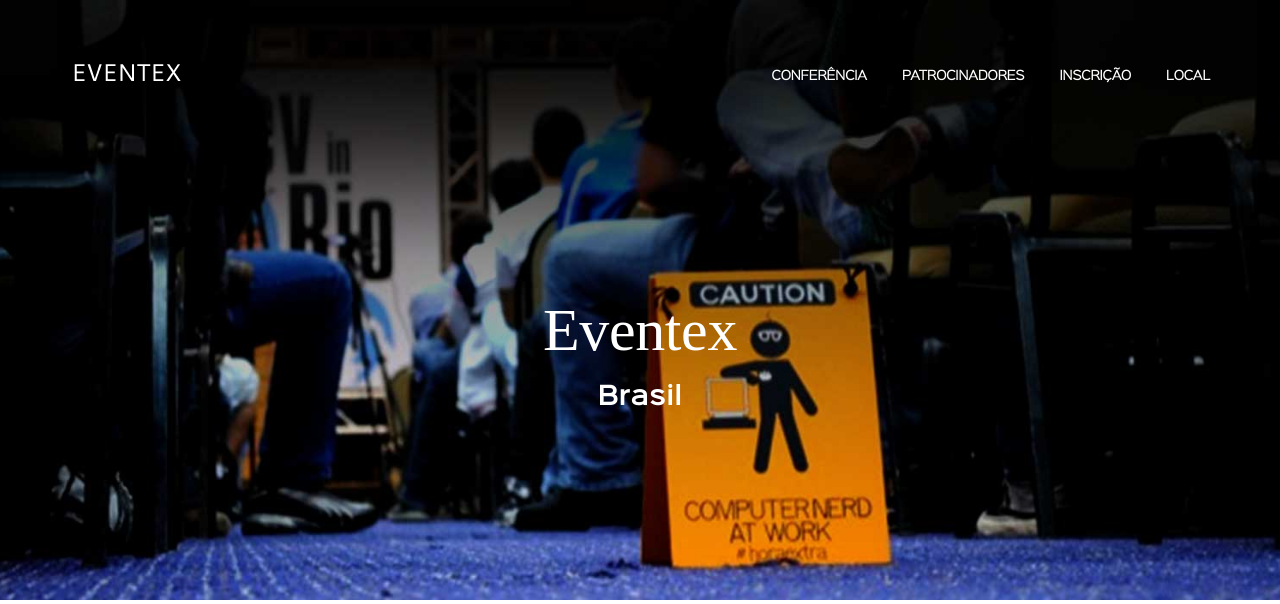
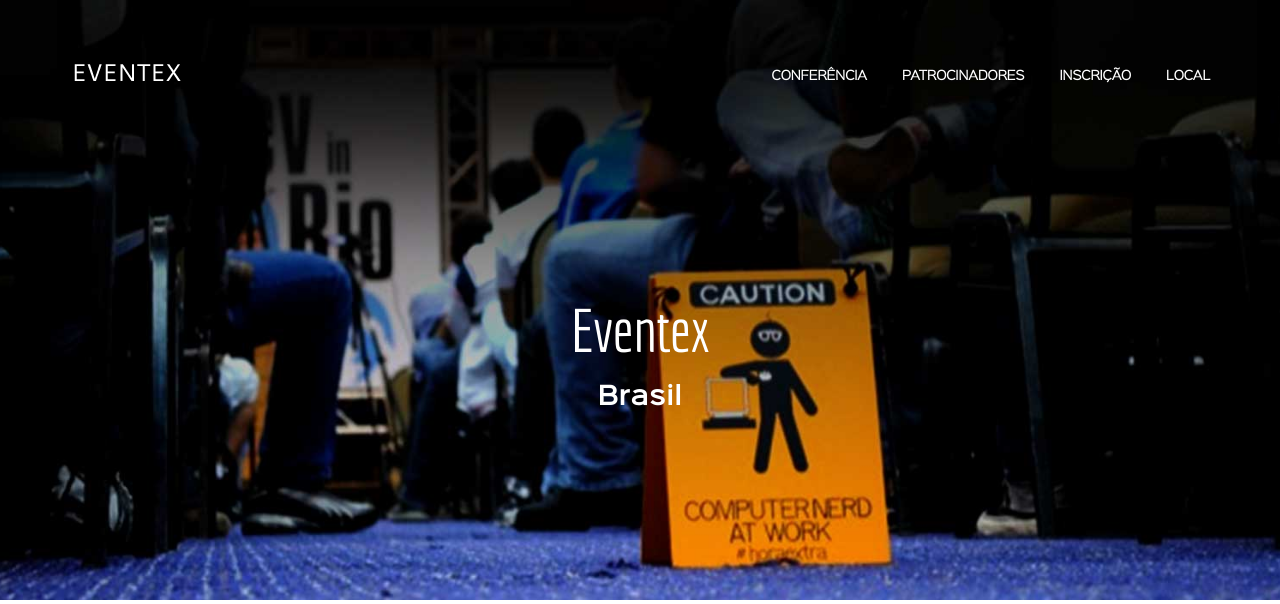
Before and after one commit to molimpio/eventex, a Django app: page / in a window 1280 px wide. Shown: the top 604 px of the page. Run offline with Django 4.2, Linux system fonts and the light colour scheme; some libraries are stand-ins or nearby versions.

Commit message:
Update link for fonts in html

```diff
--- a/eventex/core/templates/index.html
+++ b/eventex/core/templates/index.html
@@ -18,10 +18,8 @@
         <link rel="stylesheet" href="{% static 'css/basalstyle/style.min.css'%}">
         <link rel="stylesheet" href="{% static 'css/main.css'%}">
 
-        <link href="{% static 'css/fonts.css'%}" rel='stylesheet' type='text/css'>
-
+        <link href='http://fonts.googleapis.com/css?family=Economica:400,700' rel='stylesheet' type='text/css'>
         <script src="https://maps.googleapis.com/maps/api/js?v=3.exp"></script>
-
 
         <script src="{% static 'js/jquery-1.11.0.min.js'%}"></script>
         <script src="{% static 'js/jquery.stellar.min.js'%}"></script>
```
